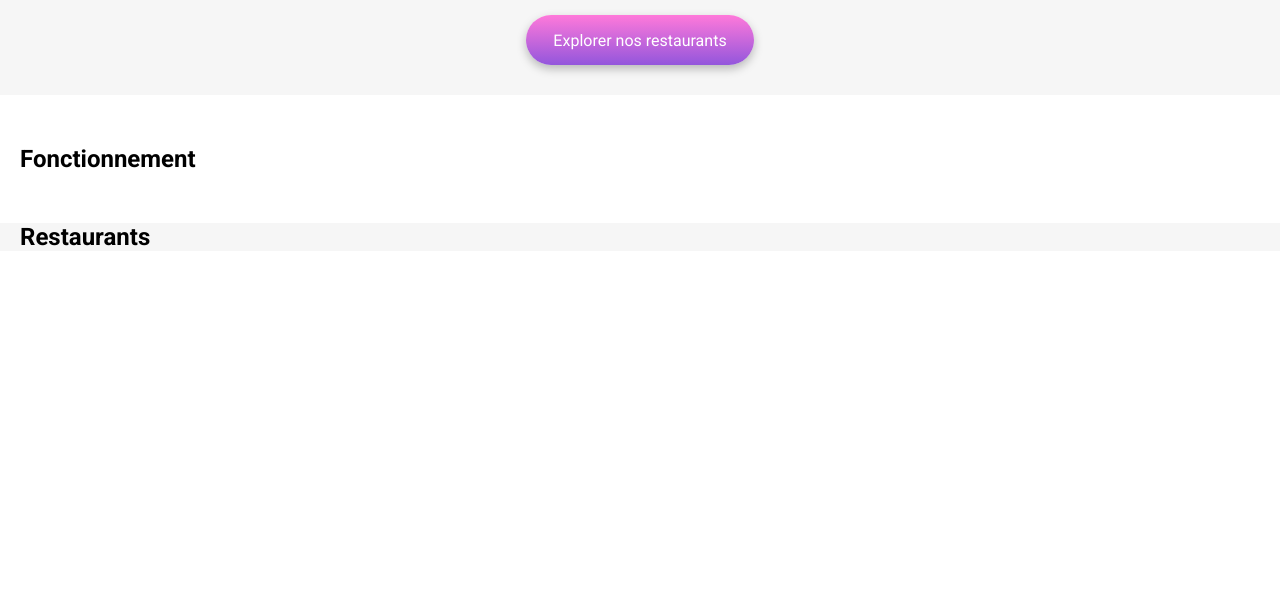
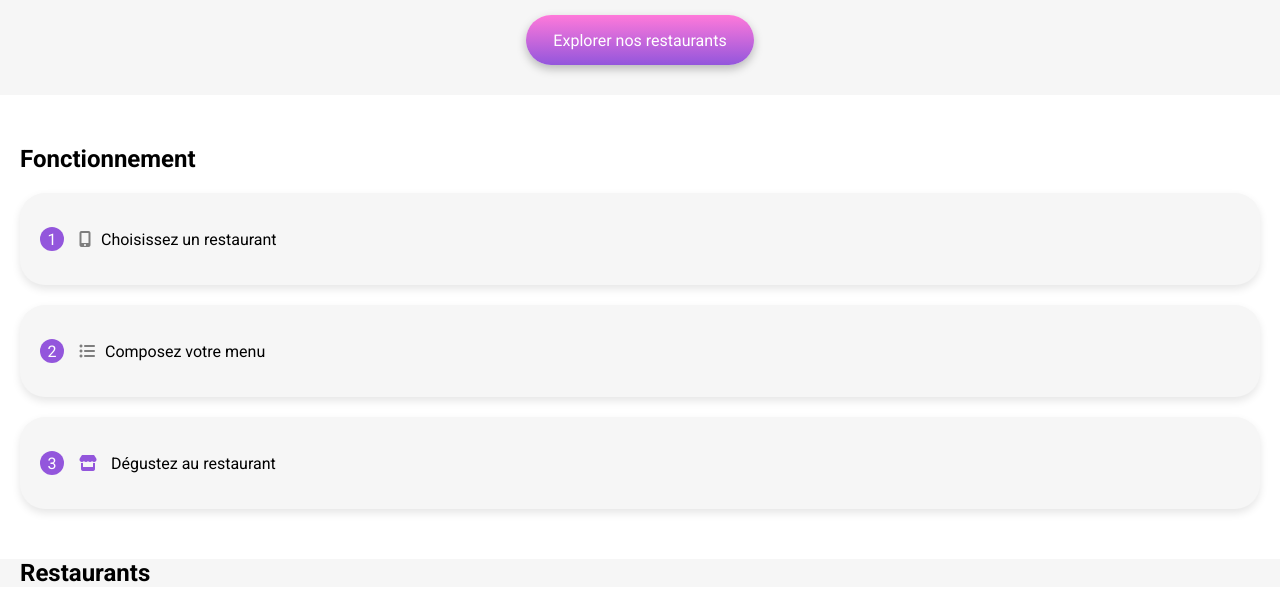
Before and after one commit to Globeboarders/Projet4, a plain HTML site: page index.html in a window 1280 px wide. Shown: the part 210-800 px from the top of the page. Drawn offline with Linux system fonts and the light colour scheme; a web font is replaced by a local one.

Commit message:
bouton circle

```diff
--- a/Style/index.css
+++ b/Style/index.css
@@ -125,6 +125,47 @@
 
 	/****** Section Fonctionnement ***********/
 
+
+	.button-container {
+		display: flex;
+		align-items: center;
+		background-color: var(--second-grey);
+		border-radius: 25px;
+		height: 72px;
+		box-shadow: 0px 4px 8px rgba(0, 0, 0, 0.1);
+		padding: 10px 20px;
+		margin: 20px;
+	}
+
+	.circle {
+		background-color: var(--main-color);
+		color: white;
+		width: 24px;
+		height: 24px;
+		border-radius: 50%;
+		display: flex;
+		justify-content: center;
+		align-items: center;
+		margin-right: 15px;
+	}
+
+	.button-content {
+		display: flex;
+		align-items: center;
+
+	}
+
+	.button-content i{
+		color: #7E7E7E;
+		margin-right: 10px;
+	}
+
+	.button-content__purple i{
+		color: var(--main-color);
+		margin-right: 10px;
+	}
+
+
 	/****** Section Restaurant  ***********/
 
 	.restaurants{
--- a/index.html
+++ b/index.html
@@ -18,8 +18,7 @@
     </head>
 
 <body>
-
-    <!-- Nav New -->
+    <!-- Nav -->
     <nav class="navbar">
         <div class="navbar__hidden">
             <a href="#"><i class="fa-solid fa-arrow-right fa-flip-horizontal fa-2xl" style="color: #000000;"></i></a>
@@ -29,8 +28,6 @@
             <a href="index.html" class="navbar__logo-link"><img src="images/logo/ohmyfood.png" alt="ohmyfood" title="Ohmyfood"></a>
         </div>
     </nav>
-
-
     <fieldset>
         <i class="fa-solid fa-location-dot" style="color: #353535;"></i>
         <input type="text" name="ville" id="ville" Value="Paris, Belleville" class="rechercher-ville">
@@ -50,6 +47,31 @@
         <section>
             <h2>Fonctionnement</h2>
 
+            <div class="button-container">
+                <div class="circle">1</div>
+                <div class="button-content">
+                <i class="fa-solid fa-mobile-screen-button"></i>
+                <span>Choisissez un restaurant</span>
+                </div>
+            </div>
+
+            <div class="button-container">
+                <div class="circle">2</div>
+                <div class="button-content">
+                <i class="fa-solid fa-list-ul"></i>
+                <span>Composez votre menu</span>
+                </div>
+            </div>
+
+            <div class="button-container">
+                <div class="circle">3</div>
+                <div class="button-content__purple">
+                <i class="fa-solid fa-store"></i>
+                <span>Dégustez au restaurant</span>
+                </div>
+            </div>
+
+
         </section>
 
 <!-- Section Restaurant -->
```
